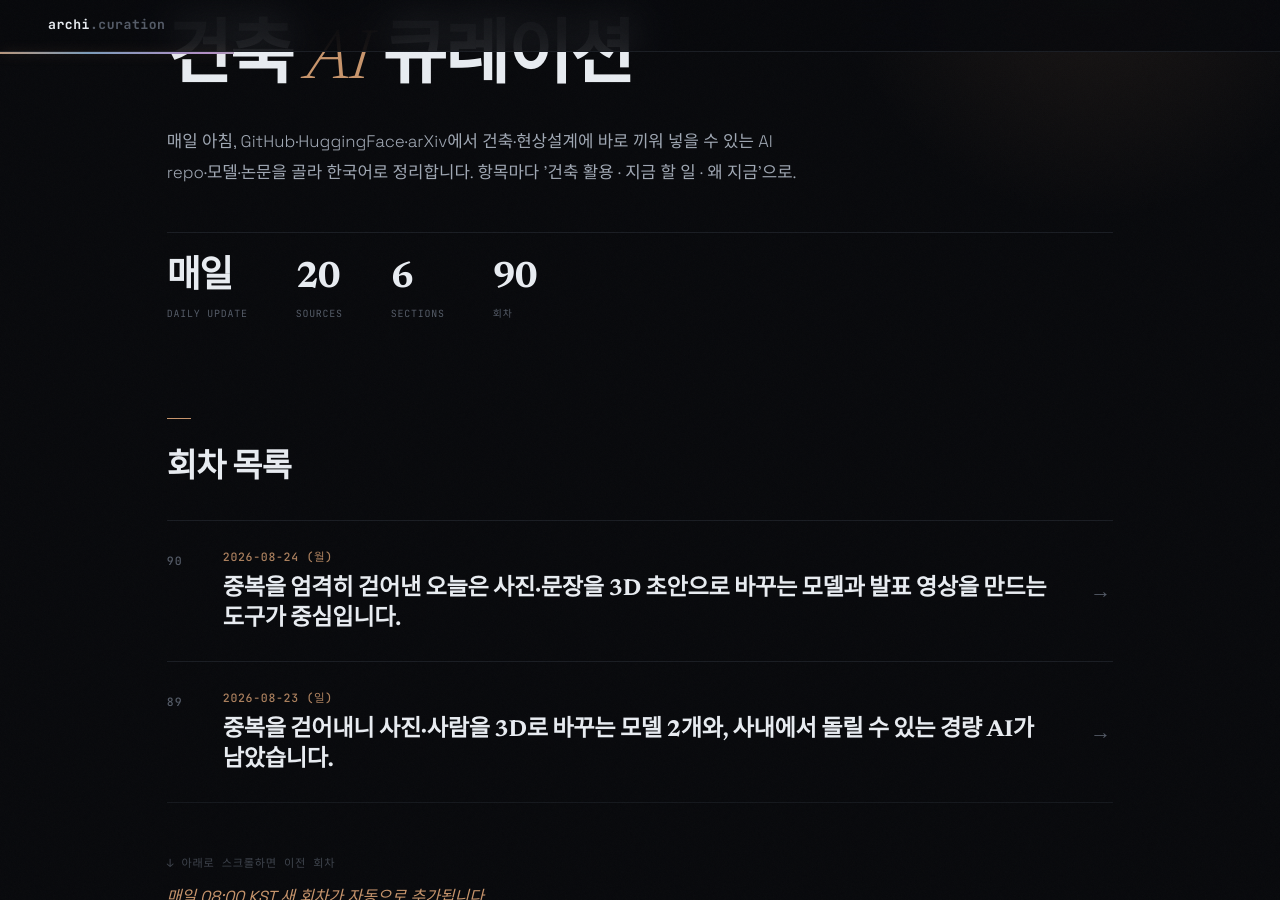
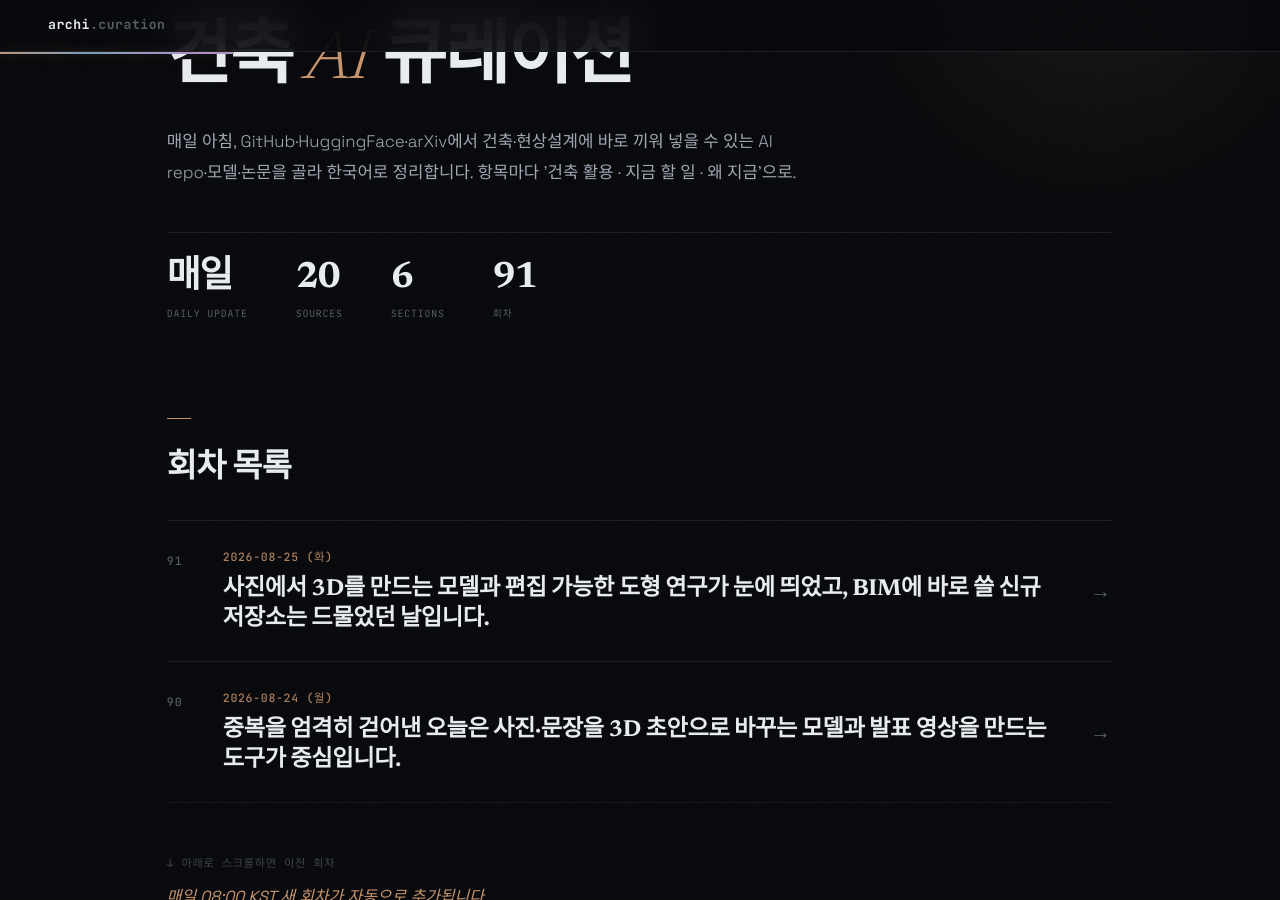
Before and after one commit to ghkch5gh-jpg/ainews-curation, a Jekyll site: the page built from index.md, in a window 1280 px wide and 900 px high, scrolled down 190 px. Built offline with Jekyll 4.4.1, drawn with Linux system fonts in a browser that asks for light colours; some web fonts are replaced.

Commit message:
daily: 2026-08-25

```diff
--- /dev/null
+++ b/2026-08-25_화.md
@@ -0,0 +1,153 @@
+---
+title: 2026-08-25 (화)
+eyebrow: ARCH · AI CURATION
+hero_title: "2026 · 08 · 25 <em>(화)</em>"
+description: "사진에서 3D를 만드는 모델과 편집 가능한 도형 연구가 눈에 띄었고, BIM에 바로 쓸 신규 저장소는 드물었던 날입니다."
+summary: 사진에서 3D를 만드는 모델과 편집 가능한 도형 연구가 눈에 띄었고, BIM에 바로 쓸 신규 저장소는 드물었던 날입니다.
+---
+
+<div class="news">
+<section class="news-flow-sec reveal"><h2 class="news-flow__t">이번 회차 흐름</h2><div class="news-flow"><p>안녕하세요! 오늘은 사진을 3D로 바꾸는 기술이 한층 세분된 날입니다. 여러 시점의 사진을 함께 읽는 모델부터, 선과 면을 나중에 고칠 수 있게 복원하는 연구까지 나왔어요. 다만 건축 전용 BIM·IFC 신규 도구는 수집된 자료에서 찾기 어려웠습니다. 그래서 오늘은 형태 탐색과 현장 기록 정리에 가져다 쓸 수 있는 재료를 중심으로 추렸어요. 최근 다룬 주소는 모두 제외해 항목 수를 억지로 늘리지 않았습니다.</p></div></section>
+<section class="news-sec">
+<h2 class="news-sec__t">오늘의 헤드라인</h2>
+<article class="ni reveal">
+  <header class="ni__h">
+    <span class="ni__n">01</span>
+    <a class="ni__t" href="https://arxiv.org/html/2608.20803v1" target="_blank" rel="noopener">선과 면을 편집 가능한 그림으로 복원하는 CubicSplat <span class="ni__arrow">↗</span></a>
+    <span class="ni__tr"><span class="ni__src">arXiv</span><span class="ni__score">8/10</span></span>
+  </header>
+  <p class="ni__body">CubicSplat은 미분 가능한 벡터 그래픽을 위한 연구로, 오차 한계를 둔 전방 완화 기법을 제안합니다. 원문 발췌에는 복원 품질, 학습 시간 단축 폭, 실행 코드 공개 여부가 포함돼 있지 않습니다.</p>
+  <ul class="ni__pts"><li>베지어 곡선과 채움 면을 직접 수정할 수 있는 형태로 복원합니다.</li><li>복잡한 그림에서도 학습이 흔들리지 않도록 계산 방식을 단순화했습니다.</li><li>논문에 실행 가능한 GitHub 코드 저장소가 연결돼 있습니다.</li></ul>
+  <div class="ni__meta">
+    <div class="ni__row"><dt>얻는 것</dt><dd>래스터 이미지를 편집 가능한 벡터 표현으로 바꾸는 연구를 검토할 때 참고할 수 있습니다. CAD·DWG 변환이나 건축 도면 적용 가능성은 원문 전체를 확인해야 해요.</dd></div>
+    <div class="ni__row ni__row--do"><dt>지금 할 일</dt><dd><p class="ni__do-text">논문의 실험 결과와 구현 자료를 확인한 뒤, 평면 다이어그램에서 선과 면의 복원 품질을 시험하세요.</p></dd></div>
+    <div class="ni__row ni__row--why"><dt>왜 지금</dt><dd>건축 이미지 생성이 많아질수록 결과를 보기 좋은 그림에서 수정 가능한 도형으로 되돌리는 기술이 중요해지고 있습니다.</dd></div>
+  </div>
+  <footer class="ni__f"><span class="ni__verified">✓ 원문 대조</span><a class="ni__story" href="https://arxiv.org/html/2608.20803v1" target="_blank" rel="noopener">스토리 →</a></footer>
+</article>
+<article class="ni reveal">
+  <header class="ni__h">
+    <span class="ni__n">02</span>
+    <a class="ni__t" href="https://arxiv.org/html/2608.20473v1" target="_blank" rel="noopener">긴 현장 영상을 짧게 읽게 만드는 AVIOT <span class="ni__arrow">↗</span></a>
+    <span class="ni__tr"><span class="ni__src">arXiv</span><span class="ni__score">7/10</span></span>
+  </header>
+  <p class="ni__body">AVIOT은 최적 수송을 이용해 영상 언어 모델이 처리하는 시각 토큰을 압축하는 연구입니다. 질문에 따라 수송 비용과 시간적 배분을 조절하고, 서로 다른 공간 해상도의 정보를 다루는 방법을 제안합니다.</p>
+  <ul class="ni__pts"><li>질문과 관련된 시간대에 더 많은 정보를 남깁니다.</li><li>화면의 서로 다른 영역에서 필요한 순간을 따로 고릅니다.</li><li>긴 영상을 처리할 때 필요한 계산량을 줄일 수 있습니다.</li></ul>
+  <div class="ni__meta">
+    <div class="ni__row"><dt>얻는 것</dt><dd>긴 현장 영상에서 질문과 관련된 시각 정보를 적은 토큰으로 처리하는 보조 기능을 검토할 수 있습니다. 건축 현장 영상에서의 성능은 별도 검증이 필요해요.</dd></div>
+    <div class="ni__row ni__row--do"><dt>지금 할 일</dt><dd><p class="ni__do-text">논문의 압축률별 실험 결과와 공개 구현 여부를 확인한 뒤, 현장 영상과 질문 세 개로 성능을 비교하세요.</p></dd></div>
+    <div class="ni__row ni__row--why"><dt>왜 지금</dt><dd>드론과 휴대전화로 쌓이는 현장 영상은 늘고 있어, 전부 보지 않고 필요한 장면부터 찾는 기술의 가치가 커지고 있습니다.</dd></div>
+  </div>
+  <footer class="ni__f"><span class="ni__verified">✓ 원문 대조</span><a class="ni__story" href="https://arxiv.org/html/2608.20473v1" target="_blank" rel="noopener">스토리 →</a></footer>
+</article>
+<article class="ni reveal">
+  <header class="ni__h">
+    <span class="ni__n">03</span>
+    <a class="ni__t" href="https://huggingface.co/nvidia/Lyra-2.0" target="_blank" rel="noopener">사진에서 3D 공간을 만드는 NVIDIA Lyra 2.0 <span class="ni__arrow">↗</span></a>
+    <span class="ni__tr"><span class="ni__src">HuggingFace</span><span class="ni__score">8/10</span></span>
+  </header>
+  <p class="ni__body">Lyra 2.0은 NVIDIA가 Hugging Face에 공개한 이미지 입력 기반 3D 모델입니다. 다만 발췌만으로는 치수 정확도, 지원 파일 형식, 구체적인 사용 방법을 확인할 수 없습니다.</p>
+  <ul class="ni__pts"><li>Hugging Face에서 가중치와 사용 정보를 확인할 수 있습니다.</li><li>사진 기반 3D 재구성 실험의 후보가 됩니다.</li><li>정밀 측량이나 BIM 자동 생성 도구로 확인된 것은 아닙니다.</li></ul>
+  <div class="ni__meta">
+    <div class="ni__row"><dt>얻는 것</dt><dd>사진을 3D 결과로 바꾸는 실험 후보로 살펴볼 수 있습니다. 결과를 설계 모델로 활용할 수 있는지는 출력 형식과 정확도를 확인한 뒤 판단해야 합니다.</dd></div>
+    <div class="ni__row ni__row--do"><dt>지금 할 일</dt><dd><p class="ni__do-text">모델 카드와 사용 조건을 확인한 뒤, 치수를 아는 단순한 물체 사진으로 크기와 형태 왜곡을 시험하세요.</p></dd></div>
+    <div class="ni__row ni__row--why"><dt>왜 지금</dt><dd>사진 기반 3D 모델이 물체 한 개를 넘어 공간 이해 쪽으로 넓어지고 있어 건축 적용 가능성을 점검할 시점입니다.</dd></div>
+  </div>
+  <footer class="ni__f"><span class="ni__verified">✓ 원문 대조</span><a class="ni__story" href="https://huggingface.co/nvidia/Lyra-2.0" target="_blank" rel="noopener">스토리 →</a></footer>
+</article>
+<article class="ni reveal">
+  <header class="ni__h">
+    <span class="ni__n">04</span>
+    <a class="ni__t" href="https://huggingface.co/tencent/Hunyuan3D-2mv" target="_blank" rel="noopener">여러 장의 사진을 함께 쓰는 Hunyuan3D-2mv <span class="ni__arrow">↗</span></a>
+    <span class="ni__tr"><span class="ni__src">HuggingFace</span><span class="ni__score">8/10</span></span>
+  </header>
+  <p class="ni__body">Hunyuan3D-2mv는 Tencent가 공개한 이미지 기반 3D 모델입니다. 발췌에는 Hunyuan3D-2 계열이라는 점과 관련 논문·라이선스 정보가 표시돼 있지만, 여러 장의 사진을 어떻게 입력하는지는 확인되지 않습니다.</p>
+  <ul class="ni__pts"><li>여러 시점의 이미지를 한 번에 입력하는 모델입니다.</li><li>실물 모형이나 가구 시제품의 형태 기록에 알맞습니다.</li><li>출력물을 Rhino나 BIM에서 쓰려면 후처리가 필요합니다.</li></ul>
+  <div class="ni__meta">
+    <div class="ni__row"><dt>얻는 것</dt><dd>이미지에서 3D 결과를 만드는 후보 모델로 검토할 수 있습니다. 건축 모델의 치수나 부재 정보를 제공하는지는 별도로 확인해야 해요.</dd></div>
+    <div class="ni__row ni__row--do"><dt>지금 할 일</dt><dd><p class="ni__do-text">모델 카드에서 지원 입력 수와 예제, 출력 형식을 확인한 뒤 동일한 대상의 사진으로 결과를 시험하세요.</p></dd></div>
+    <div class="ni__row ni__row--why"><dt>왜 지금</dt><dd>이미지 한 장의 보이지 않는 면을 임의로 채우는 한계를 줄이려는 다중 시점 모델이 실용적인 선택지로 늘고 있습니다.</dd></div>
+  </div>
+  <footer class="ni__f"><span class="ni__verified">✓ 원문 대조</span><a class="ni__story" href="https://huggingface.co/tencent/Hunyuan3D-2mv" target="_blank" rel="noopener">스토리 →</a></footer>
+</article>
+</section>
+<section class="news-sec">
+<h2 class="news-sec__t">모델 · 데이터셋</h2>
+<article class="ni reveal">
+  <header class="ni__h">
+    <span class="ni__n">05</span>
+    <a class="ni__t" href="https://huggingface.co/lch01/StreamVGGT" target="_blank" rel="noopener">연속 사진의 공간 관계를 읽는 StreamVGGT <span class="ni__arrow">↗</span></a>
+    <span class="ni__tr"><span class="ni__src">HuggingFace</span><span class="ni__score">7/10</span></span>
+  </header>
+  <p class="ni__body">StreamVGGT는 Hugging Face에 이미지 기반 3D 모델로 등록돼 있으며 PyTorch와 Safetensors를 사용합니다. 라이선스는 CC BY-NC 4.0으로 표시돼 있습니다. 모델 규모와 세부 성능, 출력 형식은 이 발췌만으로 확인할 수 없습니다.</p>
+  <ul class="ni__pts"><li>이미지 입력에서 3D 정보를 만드는 범주에 등록돼 있습니다.</li><li>약 10억 개 규모라 실행 장비 요구사항을 확인해야 합니다.</li><li>정확도와 라이선스는 모델 설명에서 별도 검토가 필요합니다.</li></ul>
+  <div class="ni__meta">
+    <div class="ni__row"><dt>얻는 것</dt><dd>연속 이미지의 3D 처리 가능성을 검토할 후보입니다. IFC나 CAD 출력은 확인되지 않았으며, 비상업용 라이선스 조건도 살펴봐야 합니다.</dd></div>
+    <div class="ni__row ni__row--do"><dt>지금 할 일</dt><dd><p class="ni__do-text">모델 카드의 개요와 빠른 시작 안내에서 입력 방식, 출력 형식, 원본 저장소를 확인한 뒤 작은 사진 묶음으로 시험하세요.</p></dd></div>
+    <div class="ni__row ni__row--why"><dt>왜 지금</dt><dd>한 장씩 처리하던 3D 복원이 연속 촬영 자료를 다루는 방향으로 옮겨가고 있습니다.</dd></div>
+  </div>
+  <footer class="ni__f"><span class="ni__verified">✓ 원문 대조</span><a class="ni__story" href="https://huggingface.co/lch01/StreamVGGT" target="_blank" rel="noopener">스토리 →</a></footer>
+</article>
+<article class="ni reveal">
+  <header class="ni__h">
+    <span class="ni__n">06</span>
+    <a class="ni__t" href="https://huggingface.co/xyhzzzh/SpatialGen-1.0" target="_blank" rel="noopener">공간 생성 실험용 SpatialGen 1.0 미러 <span class="ni__arrow">↗</span></a>
+    <span class="ni__tr"><span class="ni__src">HuggingFace</span><span class="ni__score">5/10</span></span>
+  </header>
+  <p class="ni__body">이 SpatialGen 1.0 페이지는 manycore-research/SpatialGen-1.0을 복제한 모델로 표시돼 있습니다. 이미지 기반 3D 파이프라인이며 Diffusers와 Safetensors를 사용하고, 라이선스는 CreativeML Open RAIL-M으로 기재돼 있습니다. 모델 규모는 발췌에서 확인되지 않습니다.</p>
+  <ul class="ni__pts"><li>이미지 기반 3D 모델 범주에 포함돼 있습니다.</li><li>공식 배포본인지 확인할 정보가 부족합니다.</li><li>라이선스와 원본 출처를 확인하기 전에는 사용을 보류하는 편이 안전합니다.</li></ul>
+  <div class="ni__meta">
+    <div class="ni__row"><dt>얻는 것</dt><dd>SpatialGen의 복제본이므로 원본 모델과 예제 결과를 찾아보는 출발점으로 활용할 수 있습니다. 건축 공간 생성이나 현상설계 적용 가능성은 추가 확인이 필요해요.</dd></div>
+    <div class="ni__row ni__row--do"><dt>지금 할 일</dt><dd><p class="ni__do-text">복제 원본인 manycore-research/SpatialGen-1.0의 제작자 정보, 모델 카드, 라이선스를 먼저 확인하세요.</p></dd></div>
+    <div class="ni__row ni__row--why"><dt>왜 지금</dt><dd>3D 모델의 재배포본이 늘면서 성능뿐 아니라 출처와 사용 조건을 함께 확인하는 습관이 중요해졌습니다.</dd></div>
+  </div>
+  <footer class="ni__f"><span class="ni__verified">✓ 원문 대조</span><a class="ni__story" href="https://huggingface.co/xyhzzzh/SpatialGen-1.0" target="_blank" rel="noopener">스토리 →</a></footer>
+</article>
+<article class="ni reveal">
+  <header class="ni__h">
+    <span class="ni__n">07</span>
+    <a class="ni__t" href="https://huggingface.co/ornith-ai/Ornith-1.5-9B-GGUF" target="_blank" rel="noopener">개인 컴퓨터용 Ornith 1.5 9B 압축판 <span class="ni__arrow">↗</span></a>
+    <span class="ni__tr"><span class="ni__src">HuggingFace</span><span class="ni__score">5/10</span></span>
+  </header>
+  <p class="ni__body">Ornith-1.5-9B-GGUF라는 Hugging Face 모델 페이지의 발췌이지만, 제공된 내용은 주로 메시지 템플릿 일부여서 모델의 성능, 용도, 실행 환경을 확인하기 어렵습니다.</p>
+  <ul class="ni__pts"><li>로컬 실행을 위한 압축 형식으로 배포됩니다.</li><li>도면보다 텍스트 문서를 다루는 용도에 가깝습니다.</li><li>건축법규 답변의 정확성은 별도로 검증해야 합니다.</li></ul>
+  <div class="ni__meta">
+    <div class="ni__row"><dt>얻는 것</dt><dd>GGUF 모델의 로컬 실행 가능성을 검토할 후보지만, 사내 문서 요약에 적합한지는 모델 카드와 실제 평가로 확인해야 합니다.</dd></div>
+    <div class="ni__row ni__row--do"><dt>지금 할 일</dt><dd><p class="ni__do-text">모델 카드에서 원본 모델, 양자화 방식, 필요한 메모리와 지원 실행 도구를 확인한 뒤 공개 문서로 요약 품질을 시험하세요.</p></dd></div>
+    <div class="ni__row ni__row--why"><dt>왜 지금</dt><dd>설계 자료의 외부 유출 우려 때문에 사무실 안에서 작동하는 언어 모델에 대한 수요가 계속 커지고 있습니다.</dd></div>
+  </div>
+  <footer class="ni__f"><span class="ni__verified">✓ 원문 대조</span><a class="ni__story" href="https://huggingface.co/ornith-ai/Ornith-1.5-9B-GGUF" target="_blank" rel="noopener">스토리 →</a></footer>
+</article>
+<article class="ni reveal">
+  <header class="ni__h">
+    <span class="ni__n">08</span>
+    <a class="ni__t" href="https://huggingface.co/peculiar-ragdoll/Qwen-Sharp-Chat-Templates" target="_blank" rel="noopener">Qwen 대화 형식을 고치는 Sharp 템플릿 <span class="ni__arrow">↗</span></a>
+    <span class="ni__tr"><span class="ni__src">HuggingFace</span><span class="ni__score">3/10</span></span>
+  </header>
+  <p class="ni__body">Qwen Sharp Chat Templates는 Qwen 계열 모델의 채팅 템플릿을 담은 자료로 보입니다. 발췌된 템플릿에는 생각 모드와 추론 강도를 나타내는 표식을 해석하는 로직이 포함돼 있습니다.</p>
+  <ul class="ni__pts"><li>Qwen 모델의 대화 입력 형식을 보정합니다.</li><li>별도의 3D 생성이나 BIM 기능은 없습니다.</li><li>업데이트가 잦아 실험 단계 자료로 봐야 합니다.</li></ul>
+  <div class="ni__meta">
+    <div class="ni__row"><dt>얻는 것</dt><dd>Qwen 모델의 메시지 처리나 추론 강도 설정을 조정할 때 비교 자료로 검토할 수 있습니다. 답변 품질이나 건축 설계 성능을 직접 높인다는 근거는 없습니다.</dd></div>
+    <div class="ni__row ni__row--do"><dt>지금 할 일</dt><dd><p class="ni__do-text">현재 채팅 템플릿을 백업한 뒤, 해당 자료의 적용 대상 모델과 설정 방법을 확인하고 같은 질문으로 출력을 비교하세요.</p></dd></div>
+    <div class="ni__row ni__row--why"><dt>왜 지금</dt><dd>로컬 AI 모델이 다양해지면서 모델 자체만큼 올바른 대화 입력 형식도 결과에 큰 영향을 주고 있습니다.</dd></div>
+  </div>
+  <footer class="ni__f"><span class="ni__verified">✓ 원문 대조</span><a class="ni__story" href="https://huggingface.co/peculiar-ragdoll/Qwen-Sharp-Chat-Templates" target="_blank" rel="noopener">스토리 →</a></footer>
+</article>
+<article class="ni reveal">
+  <header class="ni__h">
+    <span class="ni__n">09</span>
+    <a class="ni__t" href="https://huggingface.co/incoai/Qwen3.8-27B-DFlash2" target="_blank" rel="noopener">가볍게 줄인 Qwen DFlash2 변형 <span class="ni__arrow">↗</span></a>
+    <span class="ni__tr"><span class="ni__src">HuggingFace</span><span class="ni__score">4/10</span></span>
+  </header>
+  <p class="ni__body">Qwen3.8-27B-DFlash2는 텍스트 생성용 모델로 등록돼 있으며, Qwen3·DFlash2·추측 디코딩·블록 확산·드래프트 모델 등의 태그가 붙어 있습니다. 약 20억 개 규모로 축소됐다는 내용은 발췌에서 확인되지 않습니다.</p>
+  <ul class="ni__pts"><li>원본보다 작은 규모로 표시된 Qwen 변형입니다.</li><li>업데이트된 지 엿새 된 실험적 배포본입니다.</li><li>건축 문서 성능과 사실 정확도는 확인되지 않았습니다.</li></ul>
+  <div class="ni__meta">
+    <div class="ni__row"><dt>얻는 것</dt><dd>추측 디코딩이나 블록 확산 방식의 텍스트 생성 모델을 비교할 후보입니다. 로컬 실행 부담과 문서 작업 성능은 모델 카드와 실제 환경에서 확인해야 합니다.</dd></div>
+    <div class="ni__row ni__row--do"><dt>지금 할 일</dt><dd><p class="ni__do-text">모델 카드에서 파라미터 규모, 기반 모델, 권장 실행 환경을 확인한 뒤 공개 공모요강의 항목 추출 정확도를 평가하세요.</p></dd></div>
+    <div class="ni__row ni__row--why"><dt>왜 지금</dt><dd>대형 모델을 그대로 쓰기보다 필요한 성능만 남겨 작은 장비에서 돌리려는 흐름이 뚜렷해지고 있습니다.</dd></div>
+  </div>
+  <footer class="ni__f"><span class="ni__verified">✓ 원문 대조</span><a class="ni__story" href="https://huggingface.co/incoai/Qwen3.8-27B-DFlash2" target="_blank" rel="noopener">스토리 →</a></footer>
+</article>
+</section>
+<div class="news-outro"><span class="news-outro__t">맺음말</span><p>사진을 그럴듯한 3D로 만드는 일은 빠르게 쉬워지고 있지만, 결과를 치수 있는 건축 모델로 바꾸는 단계는 여전히 사람의 몫입니다. 이번 도구들은 완성품보다는 초벌 모형과 검토 자료를 빨리 만드는 조수로 보는 편이 정확해요.</p></div>
+</div>
--- a/index.md
+++ b/index.md
@@ -10,12 +10,13 @@ stats:
     lbl: "Sources"
   - num: "6"
     lbl: "Sections"
-  - num: "90"
+  - num: "91"
     lbl: "회차"
 ---
 
 ## 회차 목록
 
+- [2026-08-25 (화) — 사진에서 3D를 만드는 모델과 편집 가능한 도형 연구가 눈에 띄었고, BIM에 바로 쓸 신규 저장소는 드물었던 날입니다.](2026-08-25_화.html)
 - [2026-08-24 (월) — 중복을 엄격히 걷어낸 오늘은 사진·문장을 3D 초안으로 바꾸는 모델과 발표 영상을 만드는 도구가 중심입니다.](2026-08-24_월.html)
 - [2026-08-23 (일) — 중복을 걷어내니 사진·사람을 3D로 바꾸는 모델 2개와, 사내에서 돌릴 수 있는 경량 AI가 남았습니다.](2026-08-23_일.html)
 - [2026-08-22 (토) — 웹 3D 설계, BIM 연결, 사진 기반 3D 재구성이 한데 모이며 ‘직접 만지고 고치는 건축 AI’가 두드러진 날입니다.](2026-08-22_토.html)
```
